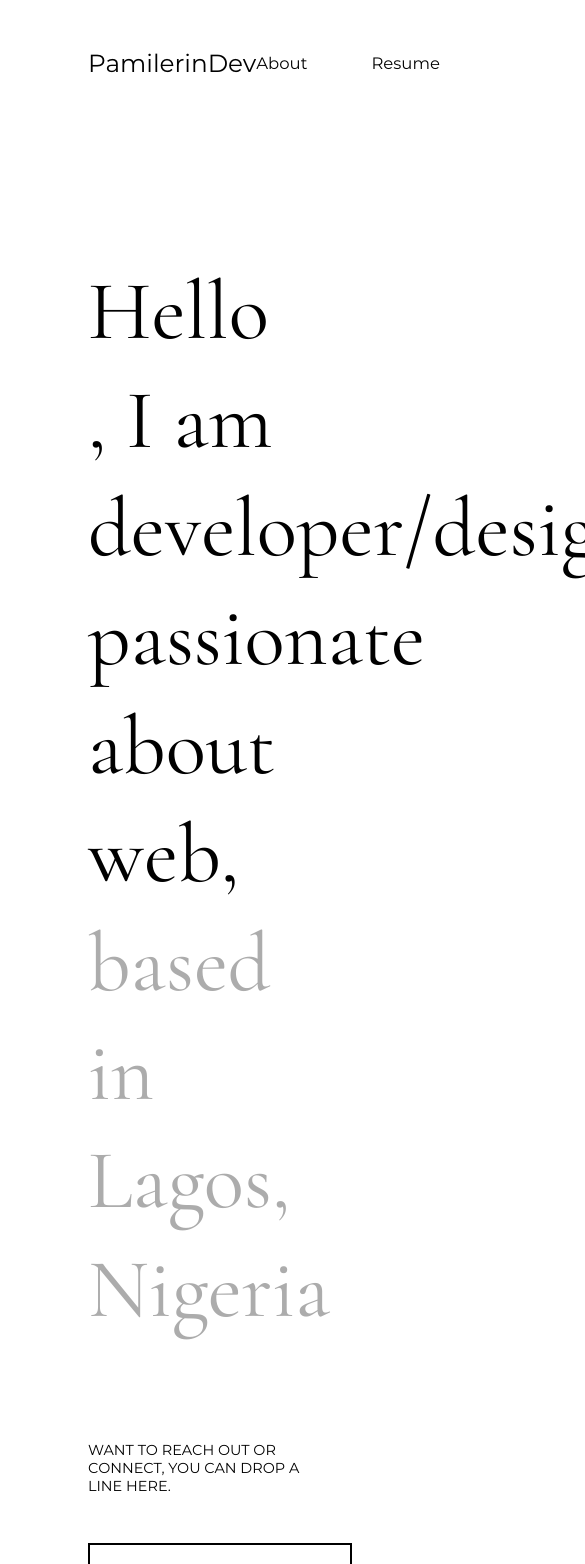
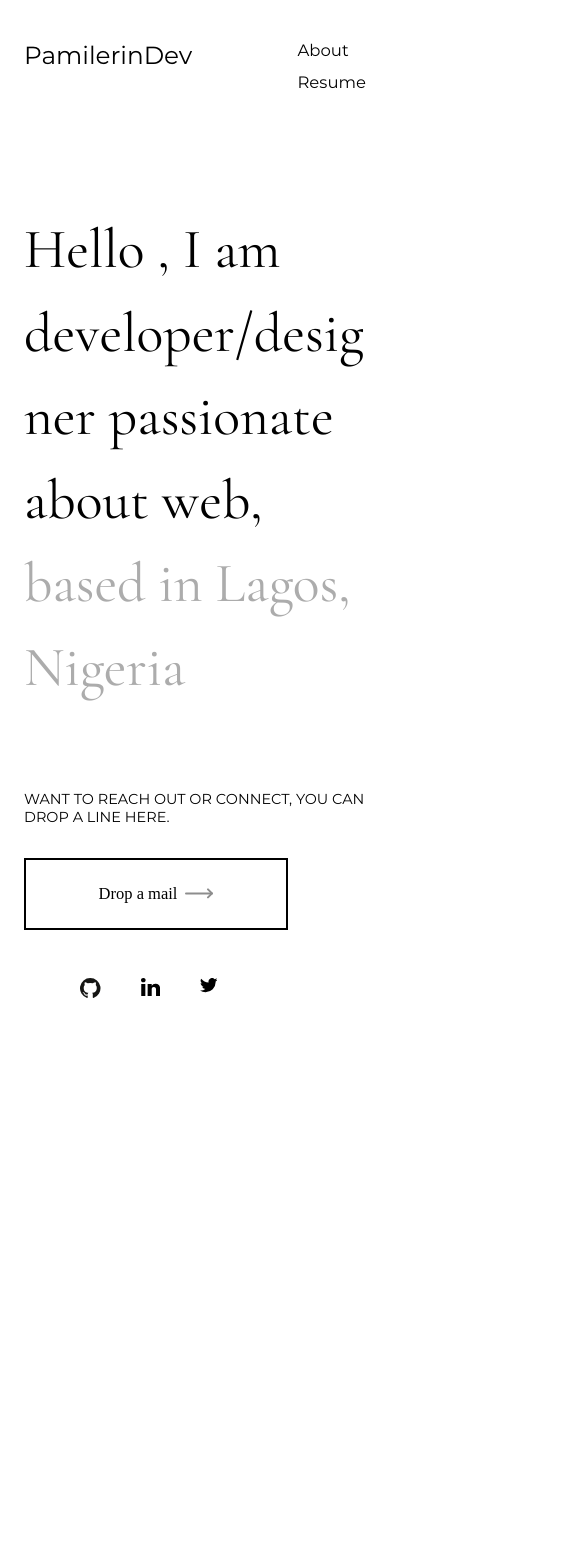
Before and after one commit to AlphaDesign-ai/pamilerinDev, a Next.js app: page / in a window 390 px wide. Shown: the top 1564 px of the page, 585 px wide, since content can reach past the window. After the commit the page ends 1083 px from the top, so only its background shows below. Built offline with nearby package versions, Linux system fonts and the light colour scheme.

Commit message:
added support for mobile mode

```diff
--- a/pages/_app.tsx
+++ b/pages/_app.tsx
@@ -1,10 +1,17 @@
 import '../styles/globals.scss';
 import { AppProps } from 'next/app';
 import Navigation from '../components/Navigation';
+import Head from 'next/head';
 
 function MyApp({ Component, pageProps }: AppProps) {
   return (
     <div className="app">
+      <Head>
+        <meta
+          name="viewport"
+          content="width=device-width, initial-scale=1.0"
+        />
+      </Head>
       <Navigation />
       <Component {...pageProps} />
     </div>
--- a/pages/index.tsx
+++ b/pages/index.tsx
@@ -1,11 +1,15 @@
 import Contact from '../components/Contact';
 import Hero from '../components/Hero';
+import Head from 'next/head';
 
 const shortInfoAboutMe = `Hello, I am developer/designer passionate about web, based in Lagos, Nigeria`;
 
 export default function Home() {
   return (
     <div>
+      <Head>
+        <title>Pamilerin</title>
+      </Head>
       <Hero
         content={shortInfoAboutMe}
         className="main-hero"
--- a/styles/globals.scss
+++ b/styles/globals.scss
@@ -20,6 +20,17 @@
   font-family: Montserrat;
   src: url('../public/fonts/Montserrat-Regular.otf');
   font-weight: 400;
+}
+@mixin responsive($width, $orientation) {
+  @media screen and (orientation: $orientation) and (max-width: $width) {
+    @content;
+  }
+}
+
+@mixin smartphone {
+  @include responsive(50.2em, portrait) {
+    @content;
+  }
 }
 
 a {
@@ -46,20 +57,30 @@ ul {
 
 body {
   max-width: 136.6rem;
-  margin-inline: 88px;
+  margin: 0 88px;
   font-size: 1.6rem;
+
+  @include smartphone {
+    margin: 0 24px;
+  }
 }
 
 .app {
   padding-top: 48px;
+  @include smartphone {
+    padding-top: 40px;
+  }
 }
 
 .navigation {
   display: flex;
   justify-content: space-between;
-  font-size: 2rem;
   align-items: center;
   font-family: Montserrat;
+
+  @include smartphone {
+    align-items: flex-start;
+  }
 }
 
 .logo-text {
@@ -70,18 +91,37 @@ body {
 .route-nav {
   display: flex;
   font-size: 1.6rem;
-  column-gap: 64px;
+
+  & > *:not(:last-child) {
+    margin-right: 64px;
+  }
+
+  @include smartphone {
+    flex-direction: column;
+    & > *:not(:last-child) {
+      margin-right: 0;
+      margin-bottom: 12px;
+    }
+  }
 }
 
 .main-hero {
   font-size: 8.1rem;
   line-height: 1.3;
   width: 90%;
-  margin-top: 180px;
+  margin-top: 164px;
   font-family: 'CormorantGaramond';
 
   span:last-child {
     color: rgb(172, 172, 172);
+  }
+
+  @include smartphone {
+    font-size: 5.4rem;
+    line-height: 1.5;
+    width: 100%;
+    margin-top: 116px;
+    overflow-wrap: break-word;
   }
 }
 
@@ -90,6 +130,10 @@ body {
   font-size: 1.4rem;
   font-family: Montserrat;
   margin-bottom: 48px;
+
+  @include smartphone {
+    margin-bottom: 32px;
+  }
 }
 
 .button {
@@ -109,19 +153,37 @@ body {
 
 .socialMedia {
   display: inline-flex;
-  column-gap: 40px;
+  margin-left: 56px;
+
+  & > *:not(:last-child) {
+    margin-right: 40px;
+  }
 }
 
 .footer {
-  margin-block: 96px 148px;
+  margin: 96px 0 148px 0;
+
+  @include smartphone {
+    margin: 80px 0;
+  }
 
   .button {
     margin-right: 48px;
+
+    @include smartphone {
+      margin-right: 0;
+      margin-bottom: 48px;
+    }
   }
 
   .reach-out {
     display: inline-flex;
     align-items: center;
+
+    @include smartphone {
+      flex-direction: column;
+      align-items: flex-start;
+    }
   }
 }
 
@@ -129,12 +191,22 @@ body {
   margin-top: 164px;
   width: 50%;
 
+  @include smartphone {
+    margin-top: 140px;
+    width: 100%;
+  }
+
   h3 {
     font-size: 8.1rem;
     line-height: 1.3;
     font-family: CormorantGaramond;
     font-weight: 400;
-    margin-bottom: 72px;
+    margin-bottom: 116px;
+    @include smartphone {
+      font-size: 5.4rem;
+      line-height: 1rem;
+      margin-bottom: 80px;
+    }
   }
 
   p {
@@ -142,4 +214,8 @@ body {
     font-family: Montserrat;
     color: #868686;
   }
+
+  .footer {
+    margin-top: 64px;
+  }
 }
```
